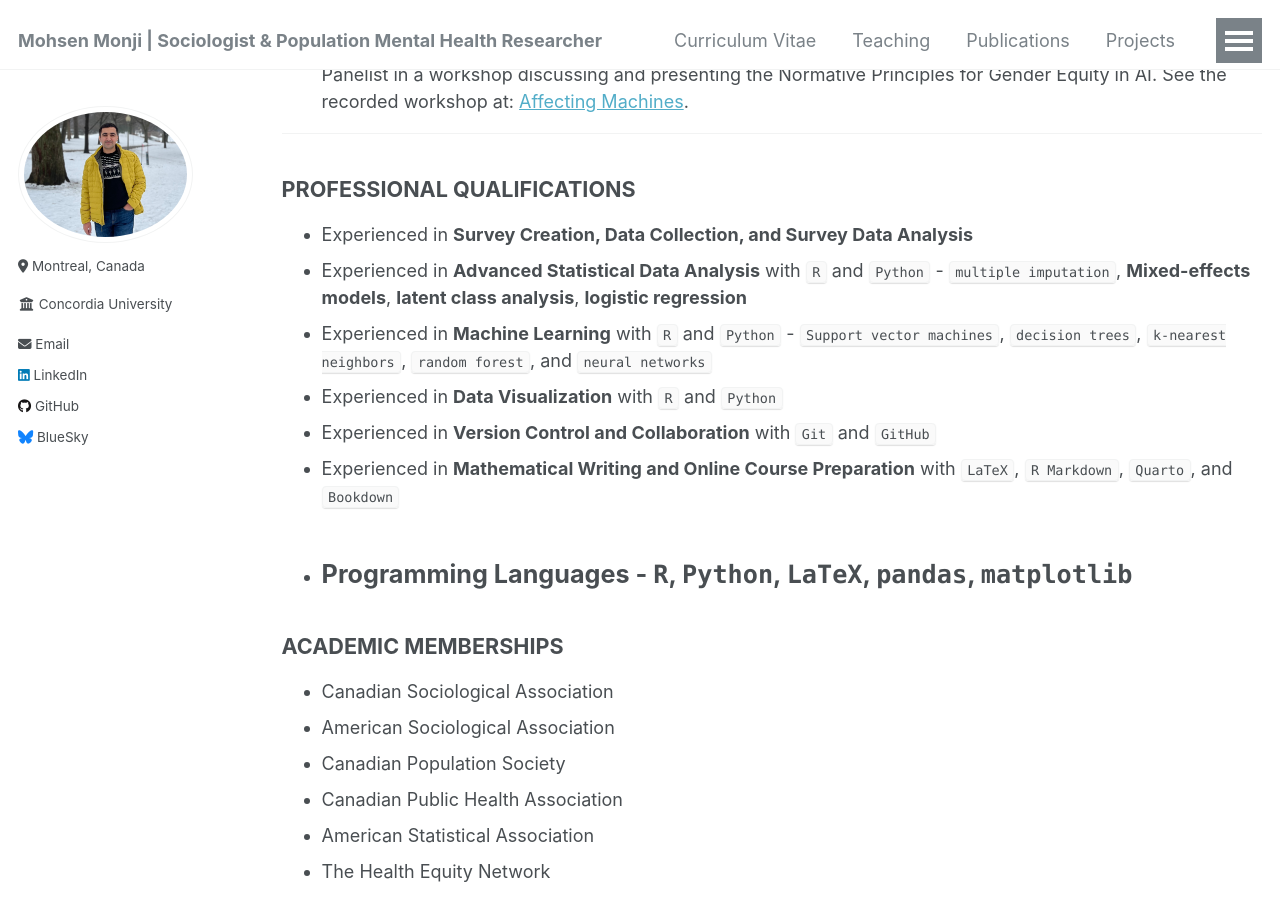
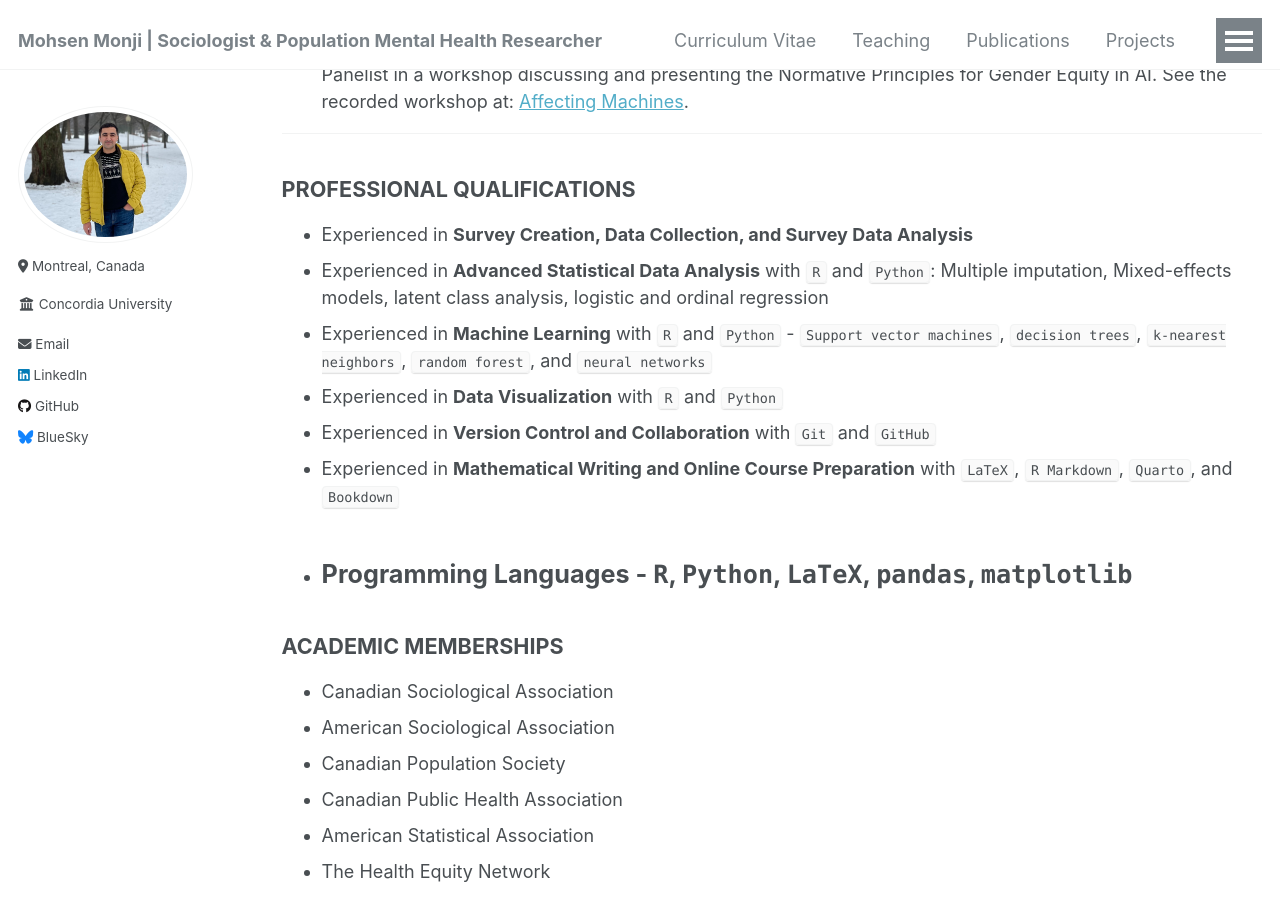
Before and after one commit to Mohsnmonji/mohsnmonji.github.io, a Jekyll site: the page built from _pages/Curriculum Vitae.md, in a window 1280 px wide and 900 px high, scrolled down 3234 px. Built offline with Jekyll 4.4.1, drawn with Linux system fonts in a browser that asks for light colours.

Commit message:
Update Curriculum Vitae.md

```diff
--- a/_pages/Curriculum Vitae.md
+++ b/_pages/Curriculum Vitae.md
@@ -115,7 +115,7 @@ redirect_from:
 
 ### **PROFESSIONAL QUALIFICATIONS**
 - Experienced in **Survey Creation, Data Collection, and Survey Data Analysis**
-- Experienced in **Advanced Statistical Data Analysis** with `R` and `Python` - `multiple imputation`, **Mixed-effects models**, **latent class analysis**, **logistic regression**
+- Experienced in **Advanced Statistical Data Analysis** with `R` and `Python`: Multiple imputation, Mixed-effects models, latent class analysis, logistic and ordinal regression
 - Experienced in **Machine Learning** with `R` and `Python` - `Support vector machines`, `decision trees`, `k-nearest neighbors`, `random forest`, and `neural networks`
 - Experienced in **Data Visualization** with `R` and `Python`
 - Experienced in **Version Control and Collaboration** with `Git` and `GitHub`
```
